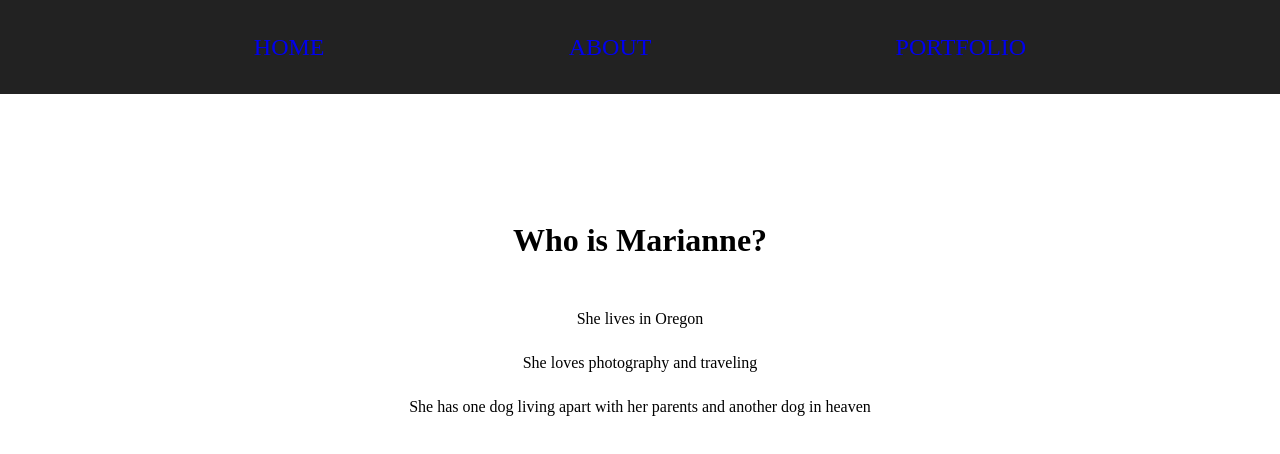
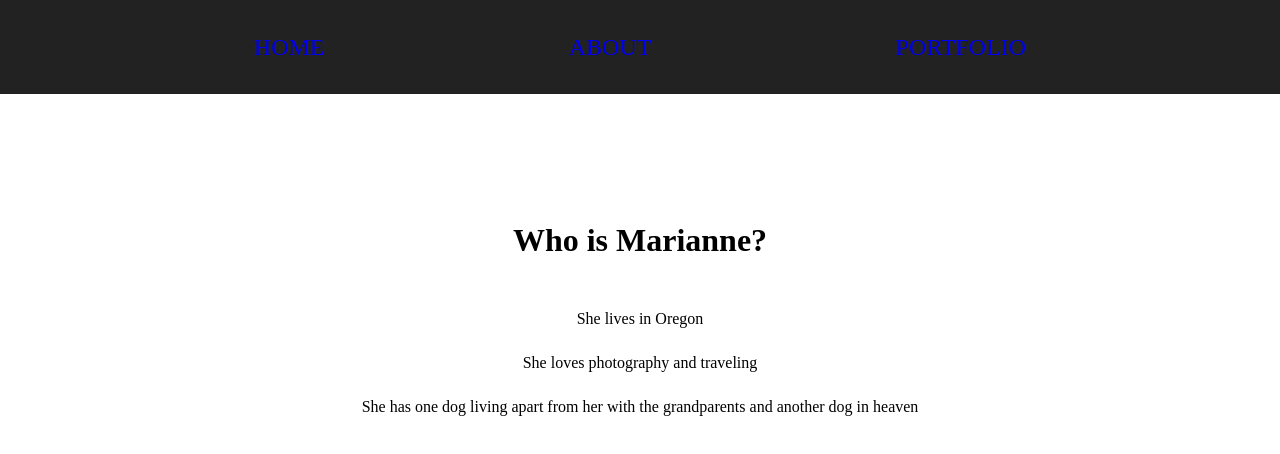
Before and after one commit to Marianne-Waworuntu-Personal-Website/fullstack-first-website, a plain HTML site: page about.html in a window 1280 px wide. Drawn offline with Linux system fonts and the light colour scheme.

Commit message:
Changed the wording of things

```diff
--- a/about.html
+++ b/about.html
@@ -27,7 +27,7 @@
         <h1>Who is Marianne?</h1>
         <p>She lives in Oregon</p>
         <p>She loves photography and traveling</p>
-        <p>She has one dog living apart with her parents and another dog in heaven</p>
+        <p>She has one dog living apart from her with the grandparents and another dog in heaven</p>
     </div>
 </body>
 
```
